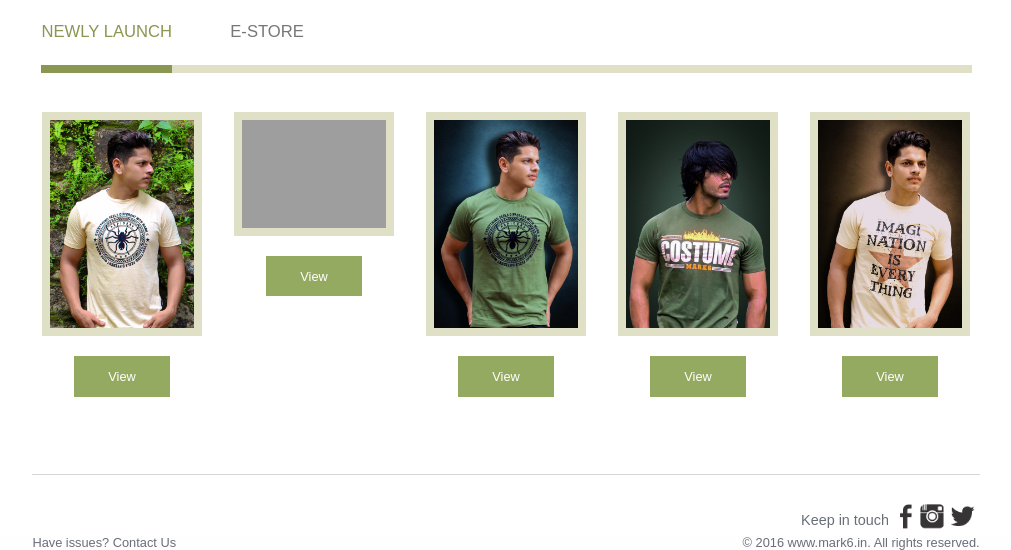
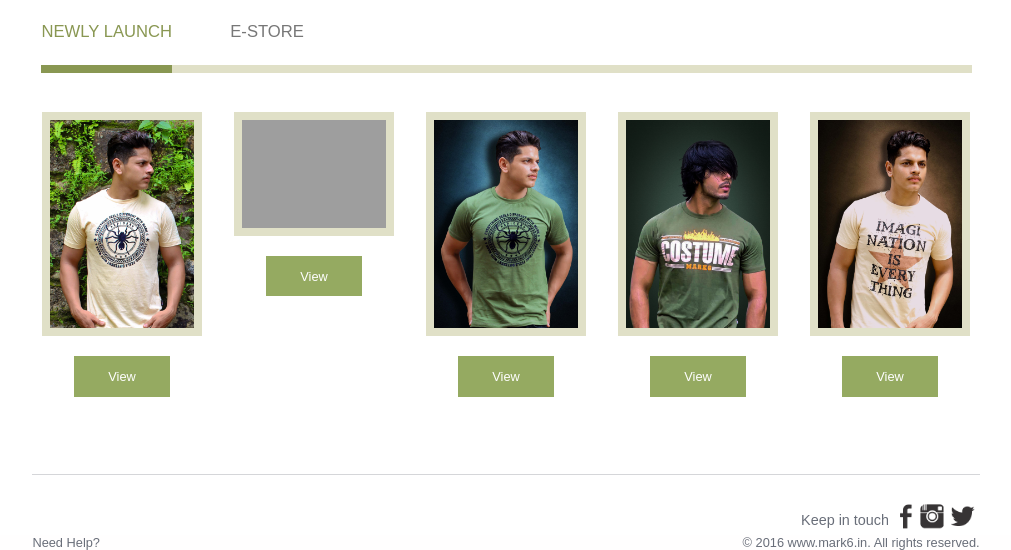
Before and after one commit to asifsid88/Mark6, a PHP site: page /index.php in a window 1280 px wide. Shown: the part 567-1117 px from the top of the page, without its empty margins (134-1145 px from the left). Run offline with PHP 8.4, Linux system fonts and the light colour scheme; grey boxes are pictures that could not be loaded.

Commit message:
Updated Contact us to Need Help on footer

```diff
--- a/modules/footer.php
+++ b/modules/footer.php
@@ -8,7 +8,7 @@
         </div>
         <div class="clear-both"></div>
         <div>
-            <div class="float-left have-issues">Have issues? <a href="/contactus.php" class="footer-link">Contact Us</a></div>
+            <div class="float-left have-issues"><a href="/contactus.php" class="footer-link">Need Help?</a></div>
             <div class="float-right">&copy; <?php echo date("Y"); ?> <a href="/index.php" class="footer-link">www.mark6.in</a>. All rights reserved.</div>
         </div>
     </div>
```
